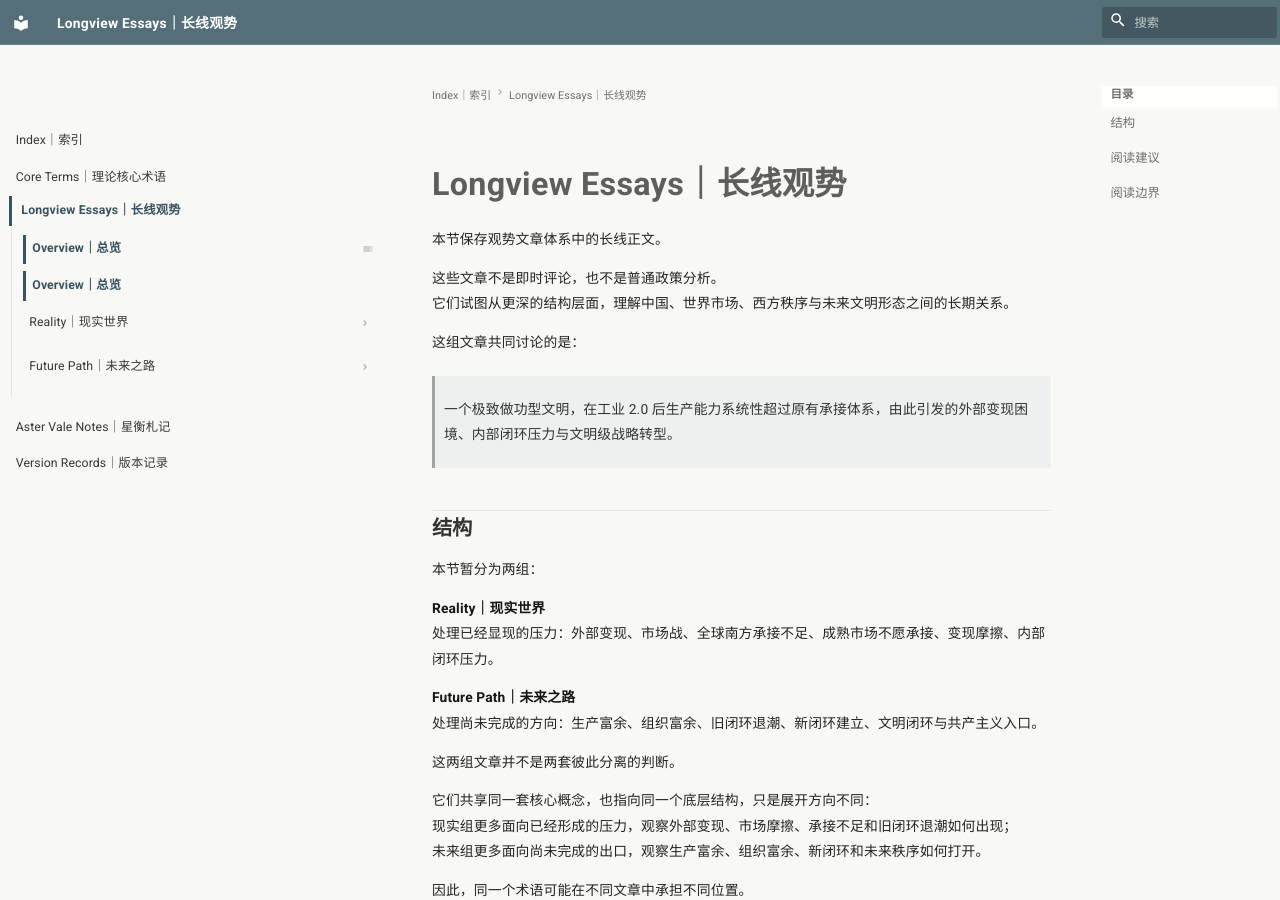
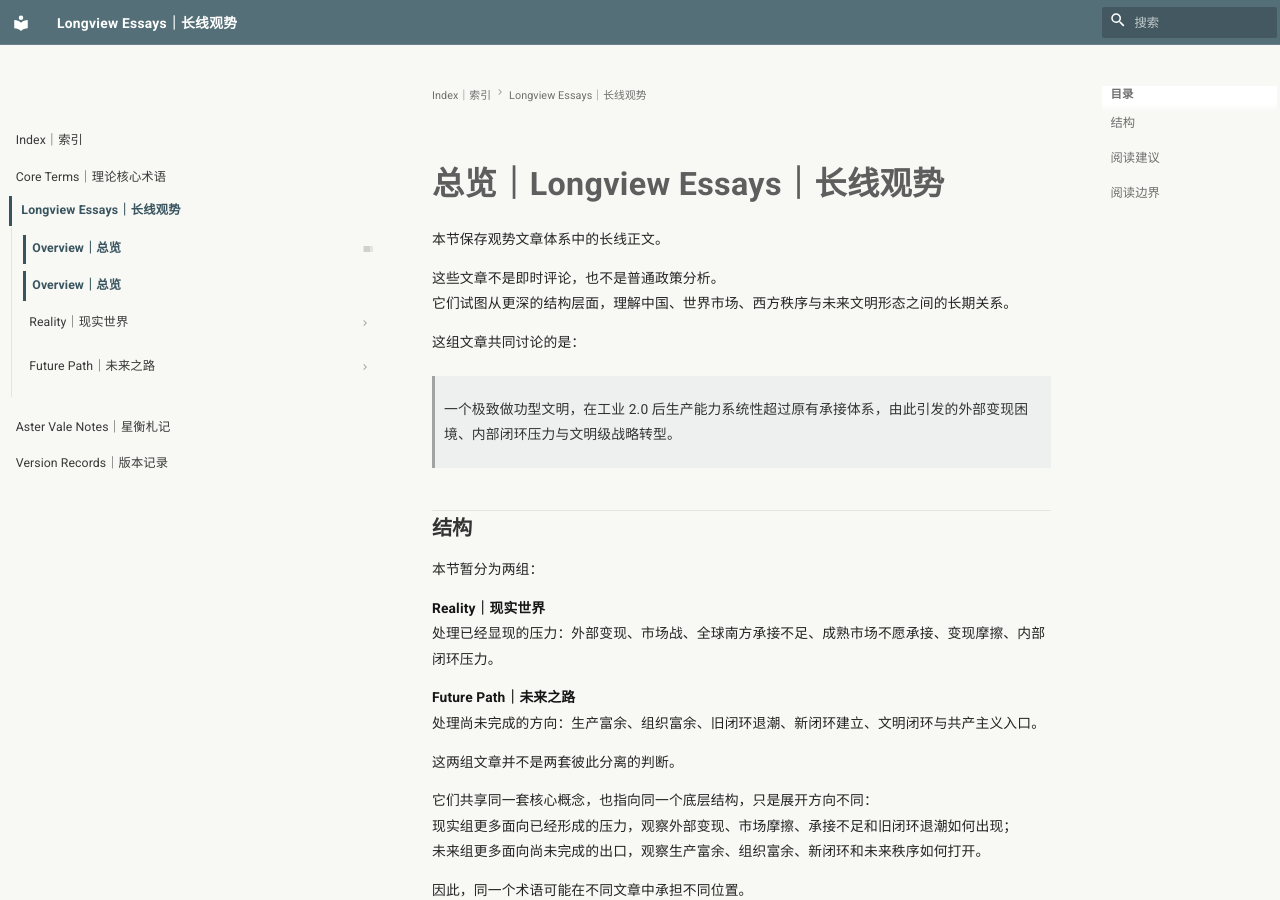
Before and after one commit to guanshi1688/longview-archive, an MkDocs documentation site: the page built from docs/essays/index.md, in a window 1280 px wide and 900 px high. Built offline with MkDocs 1.6.1 and Material for MkDocs 9.7.7, drawn with Linux system fonts in a browser that asks for light colours.

Commit message:
Update index.md

```diff
--- a/docs/essays/index.md
+++ b/docs/essays/index.md
@@ -1,4 +1,4 @@
-# Longview Essays｜长线观势
+# 总览｜Longview Essays｜长线观势
 
 本节保存观势文章体系中的长线正文。
 
```
